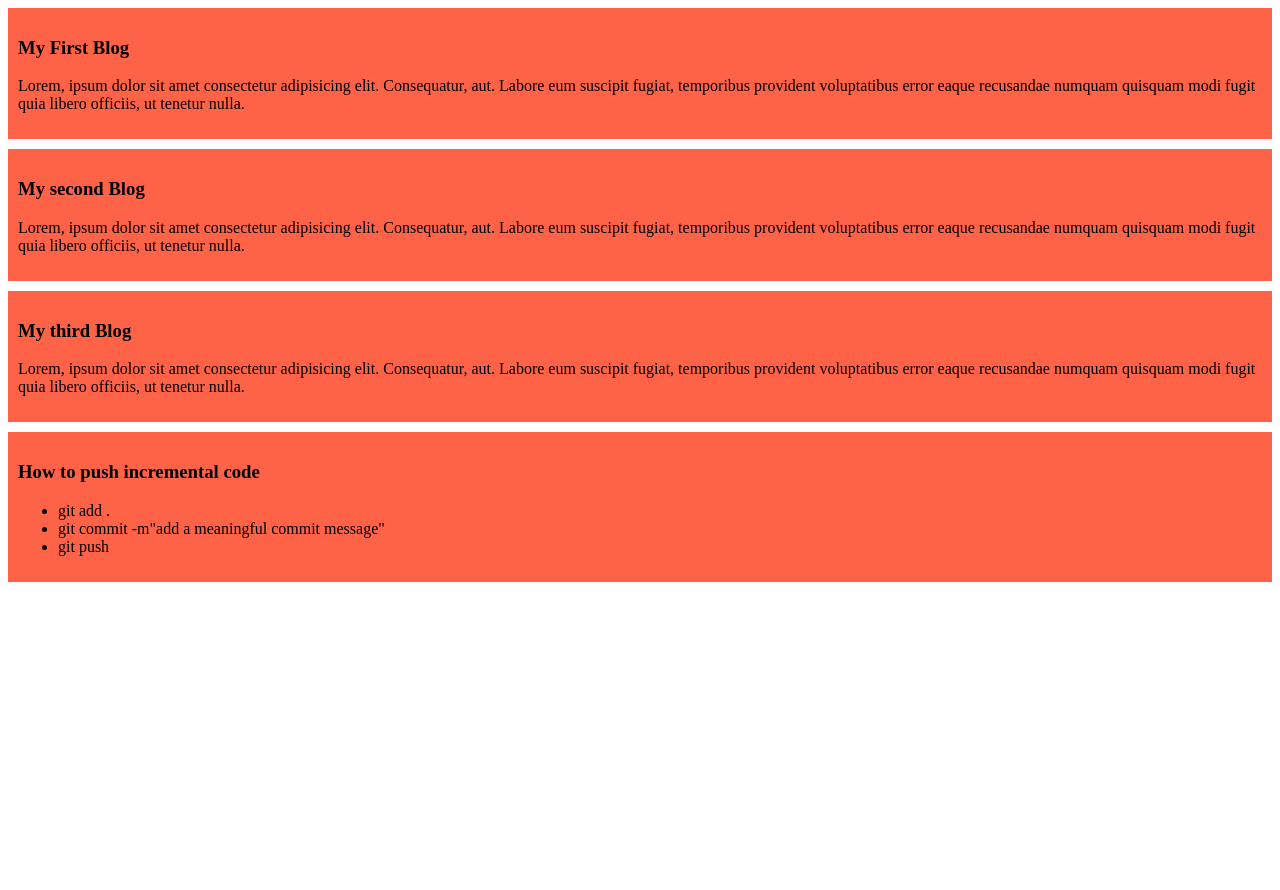
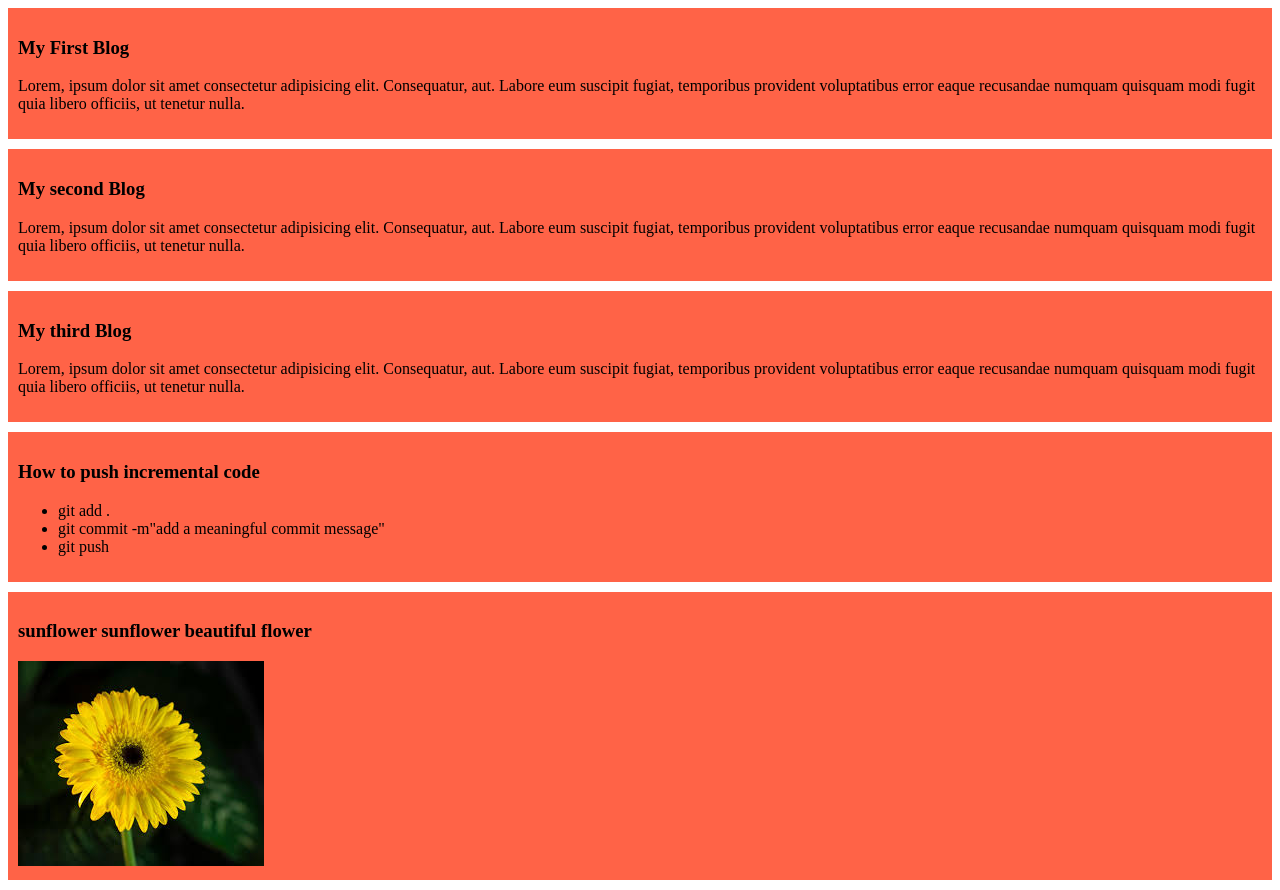
Before and after one commit to kainath-fatema/my-simple-website, a plain HTML site: page index.html in a window 1280 px wide. Before the commit the page ends 800 px from the top, so only its background shows below. Drawn offline with Linux system fonts and the light colour scheme.

Commit message:
added beautiful sunflower

```diff
--- a/index.html
+++ b/index.html
@@ -27,5 +27,9 @@
         <li>git push</li>
     </ul>
    </div>
+   <div>
+    <h3> sunflower sunflower beautiful flower</h3>
+    <img src="images/sunflower.jpg" alt="">
+   </div>
 </body>
 </html>
```
Also changed, not shown: images/sunflower.jpg (added).
